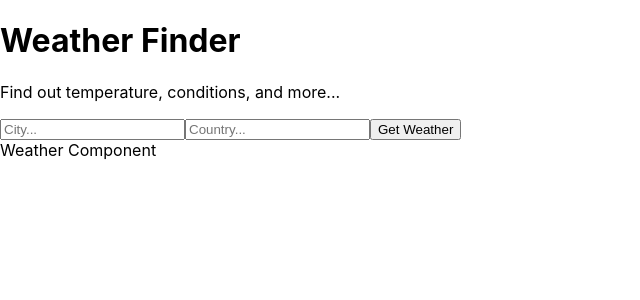
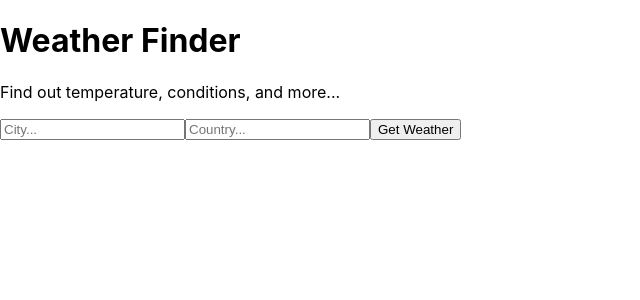
Before and after one commit to rachelinkala/weather-app, a React (Create React App) app: page / in a window 1280 px wide. Shown: the top 300 px of the page, without its empty margins (0-640 px from the left). Built offline with nearby package versions, Linux system fonts and the light colour scheme.

Commit message:
render weather report

```diff
--- a/src/App.js
+++ b/src/App.js
@@ -36,7 +36,14 @@
     <div>
       <Titles />
       <Form getWeather={this.getWeather} />
-      <Weather />
+      <Weather
+        temperature={this.state.temperature}
+        city={this.state.city}
+        country={this.state.country}
+        humidity={this.state.humidity}
+        description={this.state.description}
+        error={this.state.error}
+      />
     </div>
     );
   }
--- a/src/components/Weather.js
+++ b/src/components/Weather.js
@@ -3,7 +3,12 @@
 class Weather extends React.Component {
   render() {
     return(
-      <div>Weather Component</div>
+      <div>
+        { this.props.city && this.props.country && <p>Location: { this.props.city }, { this.props.country }</p> }
+        { this.props.temperature && <p>Temperature: { this.props.temperature }</p> }
+        { this.props.humidity && <p>Humidity: { this.props.humidity }</p> }
+        { this.props.description && <p>Conditions: { this.props.description }</p> }
+      </div>
     );
   }
 };
```
